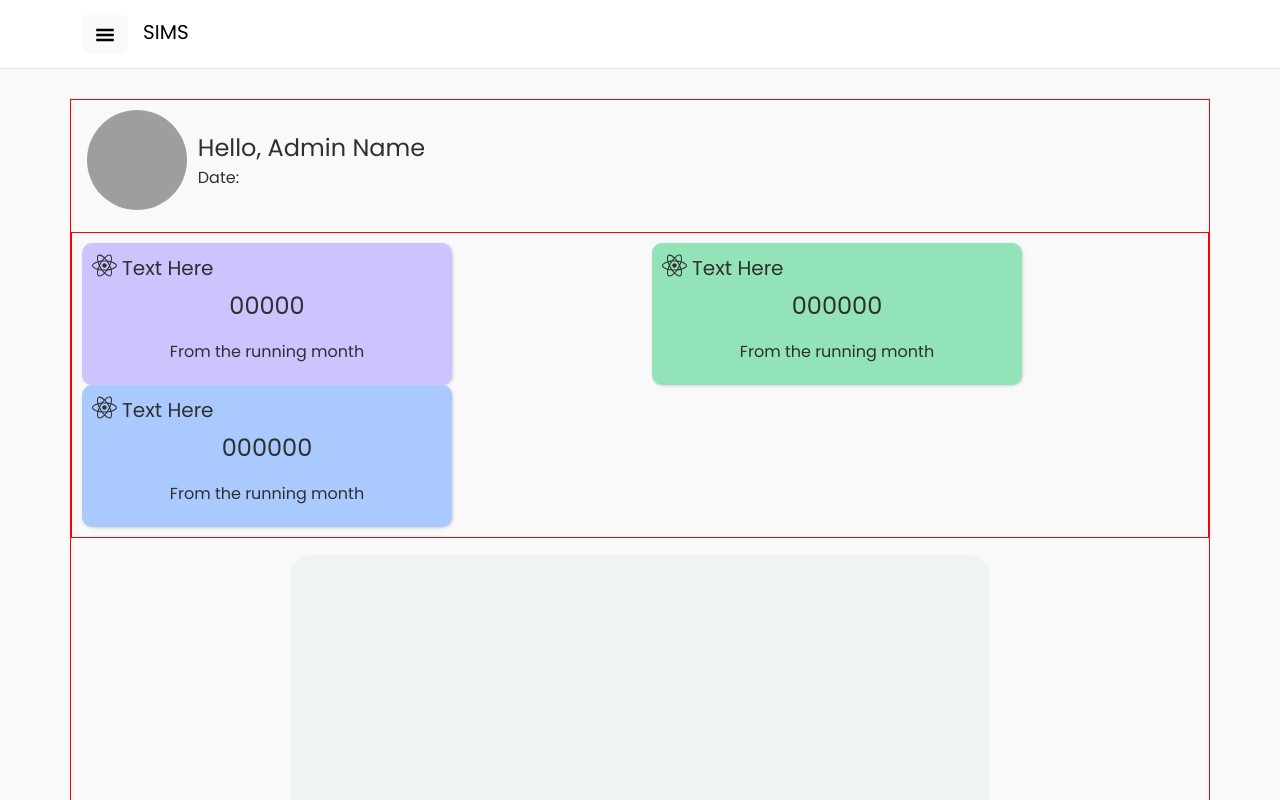
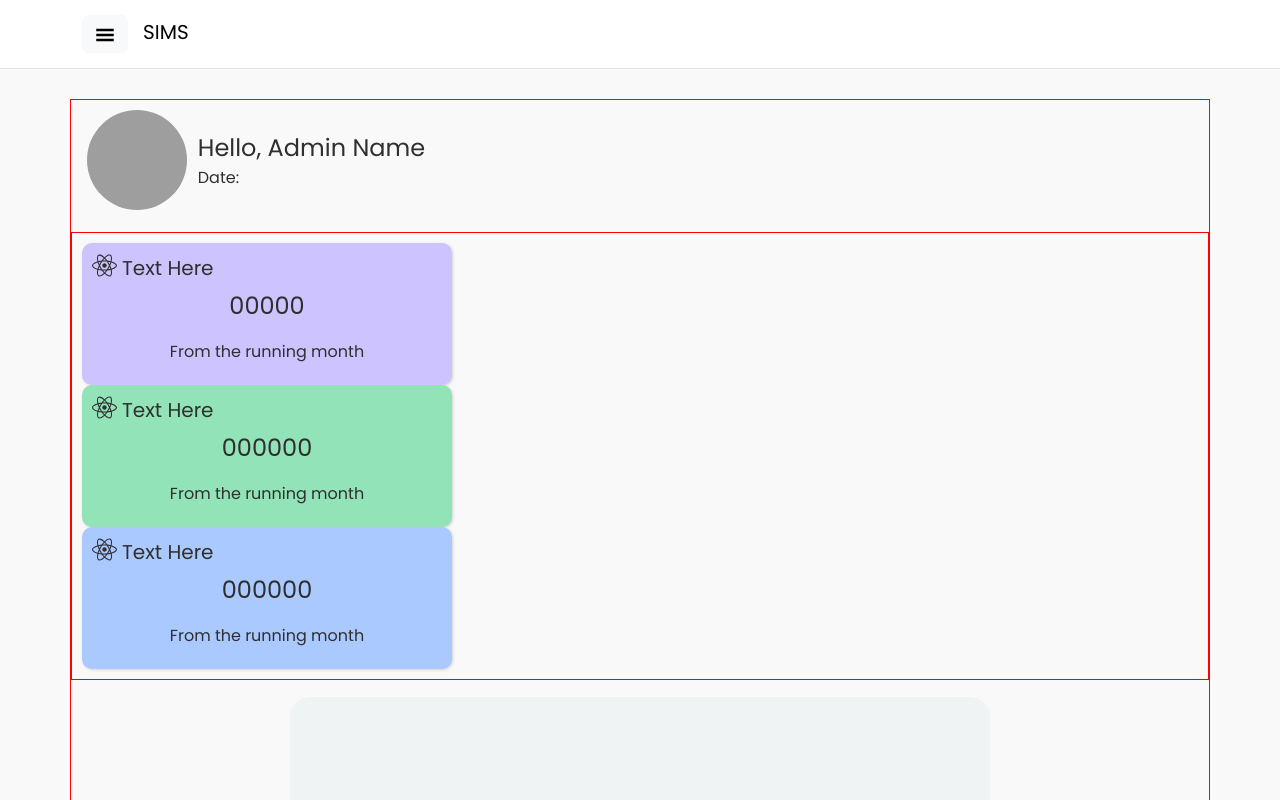
Before and after one commit to MarkRyuo/SalesInventoryManagementSystem_SIMS, a React (Vite) app in the folder client/: page /DashboardPage in a window 1280 px wide. Shown: the top 800 px of the page. Built offline with nearby package versions, Linux system fonts and the light colour scheme; grey boxes are pictures that could not be loaded.

Commit message:
Update: System

```diff
--- a/client/src/pages/DashboardPage.jsx
+++ b/client/src/pages/DashboardPage.jsx
@@ -18,7 +18,7 @@ export const DashboardPage = () => {
             <div className={DashboardCss.mainComponent}>
                 {/* Dashboard Components */}
                 <div className={DashboardCss.componentHeroCard}>
-                    <Image src="https://i.pinimg.com/control/564x/6a/61/32/6a6132119767a37330924720a5733a96.jpg" roundedCircle style={{width: "100%", maxWidth: '100px', height: '100px'}} />
+                    <Image src="https://i.pinimg.com/control/564x/6a/61/32/6a6132119767a37330924720a5733a96.jpg" roundedCircle style={{ width: "100%", maxWidth: '100px', height: '100px' }} />
                     <div>
                         <p className='fs-4 m-0'>Hello, <span>Admin Name{/* Fetch admin firstname & lastname */}</span></p>
                         <p className='m-0'>Date: <span>{/* Realtime Date */}</span></p>
@@ -26,17 +26,9 @@ export const DashboardPage = () => {
                 </div>
 
                 <div className={DashboardCss.rowContainer}>
-                    <Row> {/* Fix width(sm-screen) 400px */}
-                        <Col className='colContainer'>
-                            <Chart1 />
-                        </Col>
-                        <Col className='colContainer'>
-                            <Chart2 />
-                        </Col>
-                        <Col className='colContainer'>
-                            <Chart3 />
-                        </Col>
-                    </Row>
+                    <Chart1 />
+                    <Chart2 />
+                    <Chart3 />
                 </div>
 
                 <Row className={DashboardCss.rowContainerLg}>
```
